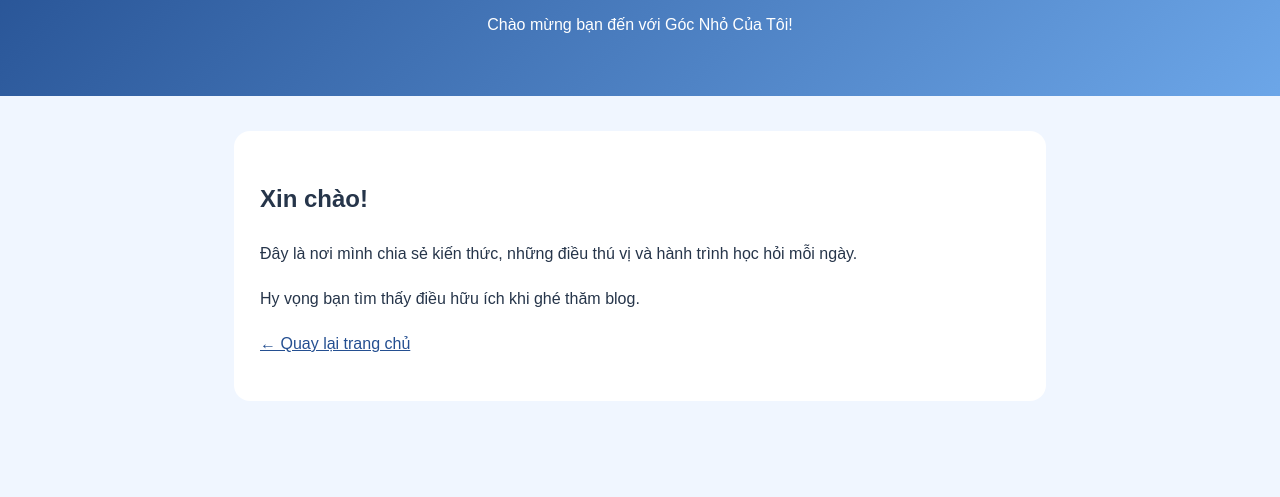
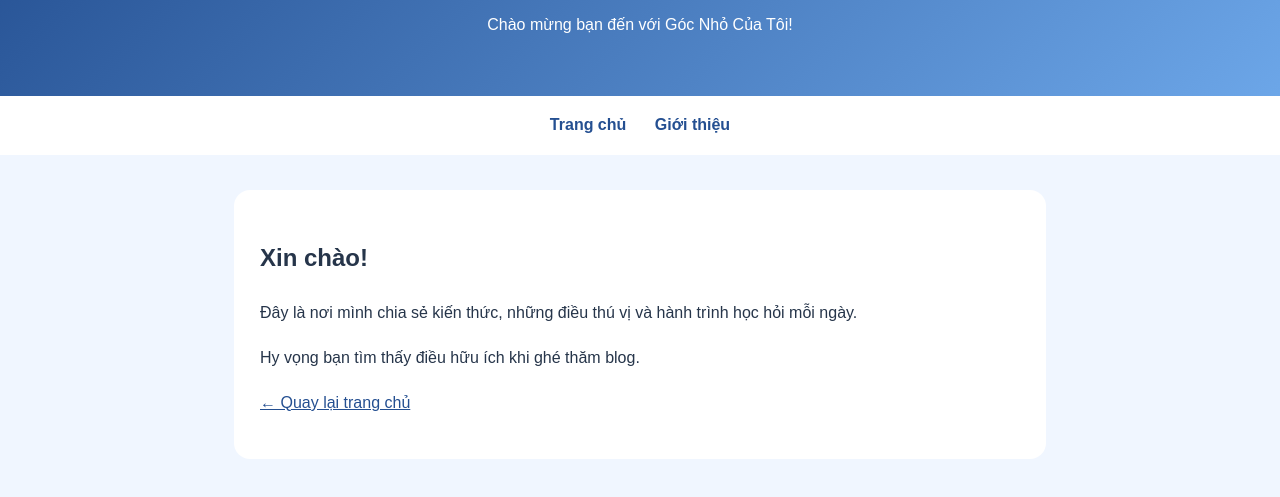
Before and after one commit to phonglehoang593-maker/mystudy.github.io, a plain HTML site: page about.html in a window 1280 px wide. Shown: the part 129-626 px from the top of the page. Drawn offline with Linux system fonts and the light colour scheme.

Commit message:
Them menu vao trang gioi thieu
Added a navigation bar with links to Home and About pages.

```diff
--- a/about.html
+++ b/about.html
@@ -36,6 +36,12 @@
     <h1>Giới thiệu</h1>
     <p>Chào mừng bạn đến với Góc Nhỏ Của Tôi!</p>
   </header>
+
+<nav style="text-align:center; padding:15px; background:white;">
+  <a href="./" style="margin:0 12px; color:#244f91; text-decoration:none; font-weight:bold;">Trang chủ</a>
+  <a href="./about.html" style="margin:0 12px; color:#244f91; text-decoration:none; font-weight:bold;">Giới thiệu</a>
+</nav>
+
   <main>
     <h2>Xin chào!</h2>
     <p>
```
